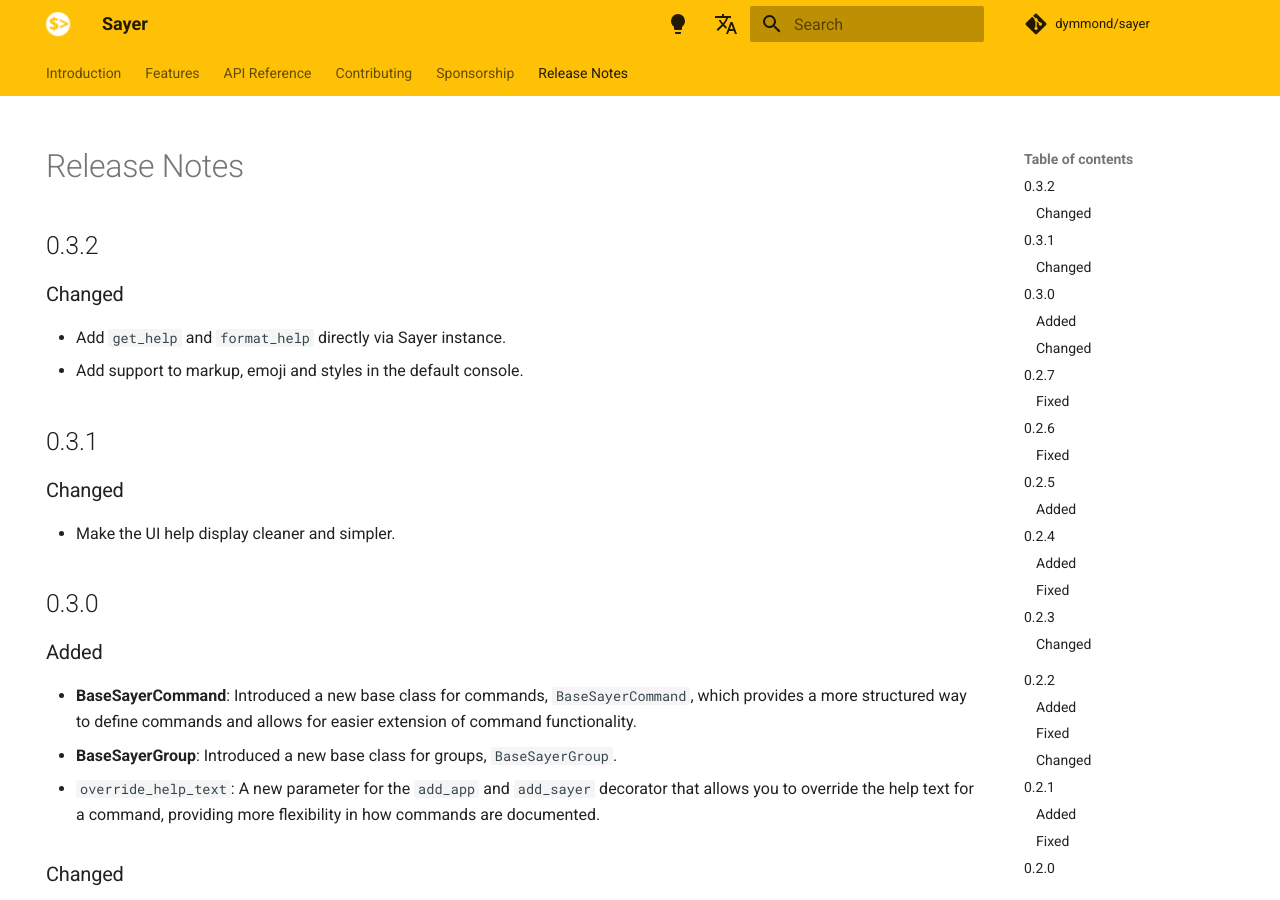
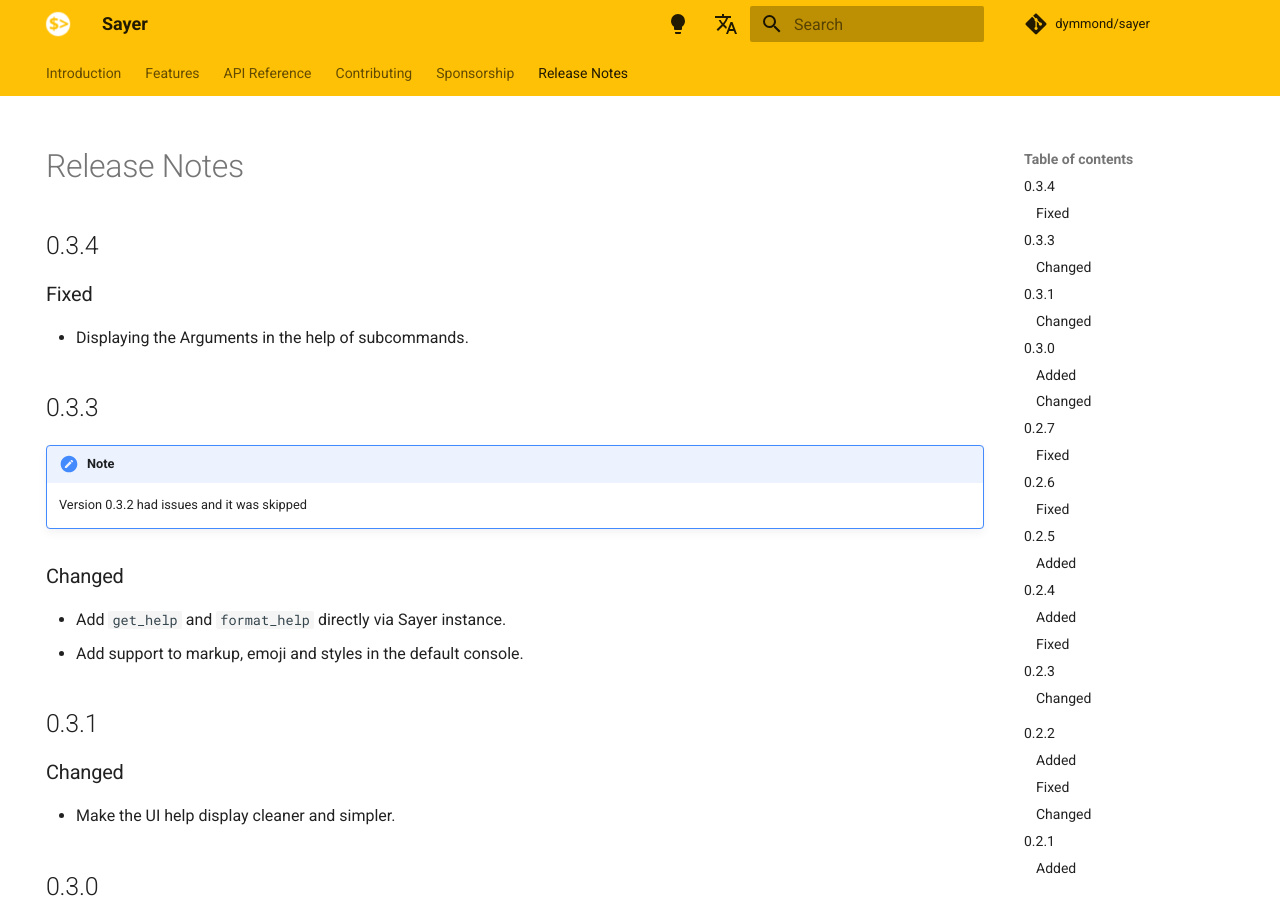
Before and after one commit to dymmond/sayer, an MkDocs documentation site: the page built from docs/release-notes.md, in a window 1280 px wide and 900 px high. Built offline with MkDocs 1.6.1 and Material for MkDocs 9.7.7, drawn with Linux system fonts in a browser that asks for light colours; comment, search, counter and statistics services are not loaded.

Commit message:
Fix help for sub commands not displaying Argument (#37)
* Fix help for sub commands not displaying Argument
* Bump version

```diff
--- a/docs/release-notes.md
+++ b/docs/release-notes.md
@@ -3,7 +3,16 @@ hide:
   - navigation
 ---
 
-## 0.3.2
+## 0.3.4
+
+### Fixed
+
+- Displaying the Arguments in the help of subcommands.
+
+## 0.3.3
+
+!!! Note
+    Version 0.3.2 had issues and it was skipped
 
 ### Changed
 
--- a/sayer/__version__.py
+++ b/sayer/__version__.py
@@ -1,4 +1,4 @@
-__version__ = "0.3.3"
+__version__ = "0.3.4"
 
 
 def get_version() -> str:
```
Also changed, not shown: 1 other file.
